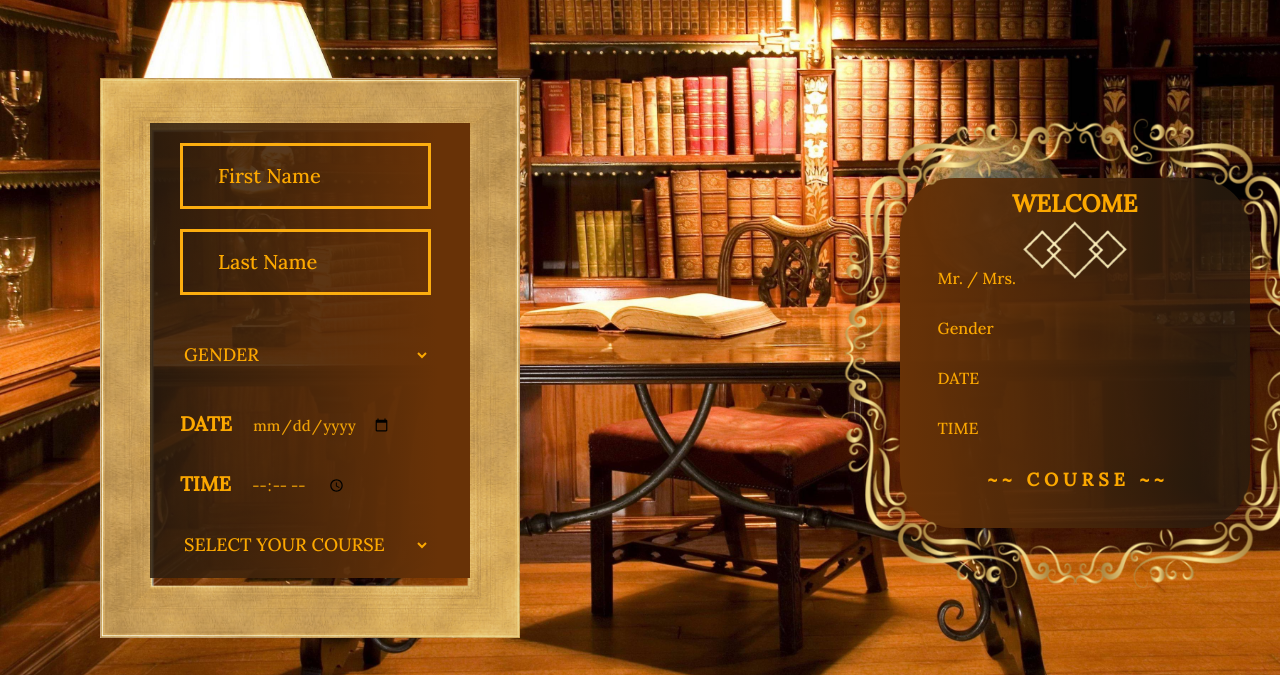
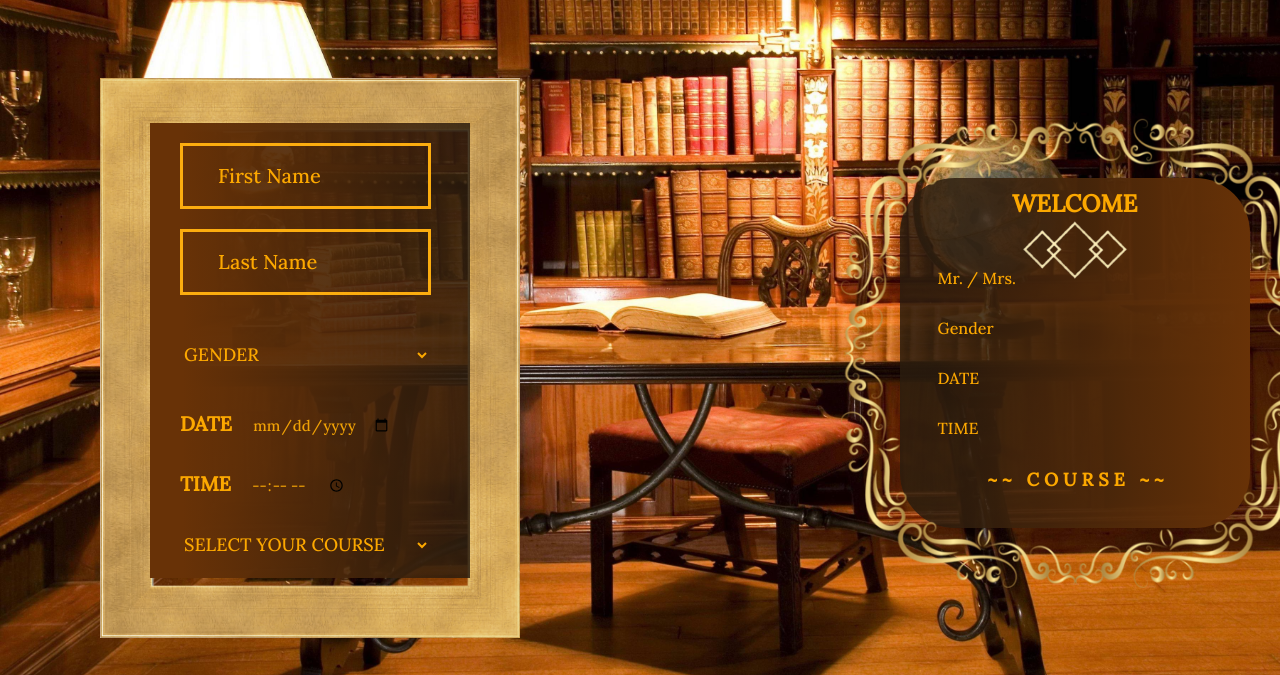
Before and after one commit to ganeshhnr72/EdYoda-assignment-club, a plain HTML site: page index.html in a window 1280 px wide. Shown: the part 92-767 px from the top of the page. Drawn offline with Linux system fonts and the light colour scheme.

Commit message:
Update styles.css

```diff
--- a/styles.css
+++ b/styles.css
@@ -72,7 +72,7 @@
   margin-left: 150px;
   margin-top: 11.3%;
   /* border-radius: 30px; */
-  background: linear-gradient(to left, #683207 10%, #2a1c0ed8 100%);
+  background: linear-gradient(to right, #683207 10%, #2a1c0ed8 100%);
 }
 .user_input_container ul li {
   margin: 20px 0px 0px 15px;
@@ -156,7 +156,7 @@
   height: 350px;
   width: 350px;
   border-radius: 55px;
-  background: linear-gradient(to left, #2a1c0ed8 10%, #683207 100%);
+  background: linear-gradient(to right, #2a1c0ed8 10%, #683207 100%);
 }
 .right_section img {
   position: absolute;
```
